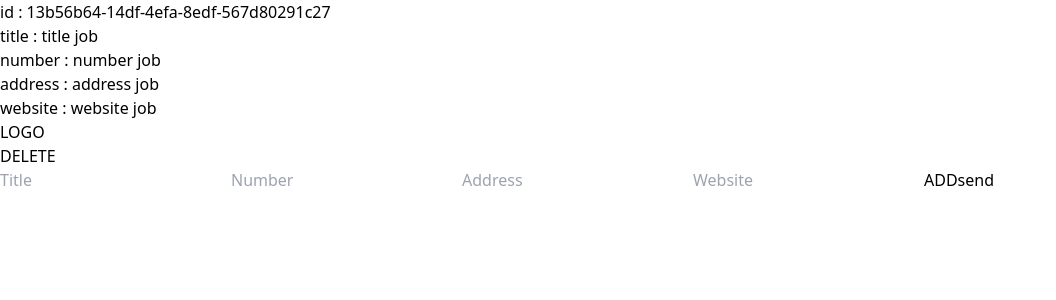
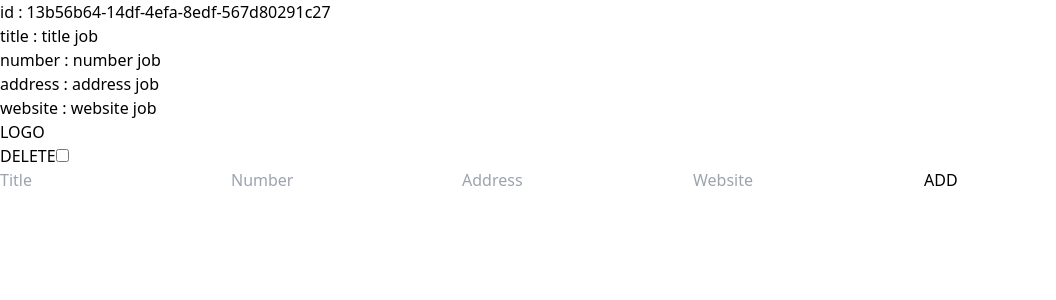
Before and after one commit to armiiiiiin/vite-project, a React (Vite) app: page / in a window 1280 px wide. Shown: the top 300 px of the page, without its empty margins (0-1056 px from the left). Built offline with nearby package versions, Linux system fonts and the light colour scheme.

Commit message:
made toggel vip

```diff
--- a/src/Businescard.jsx
+++ b/src/Businescard.jsx
@@ -15,71 +15,57 @@ export default function Businescard() {
             number : 'number job',
             address : 'address job',
             website : 'website job',
+            vip : false,
         },
 
     ])
 
-    // const [titleinput , settitleinput ] = useState('')
-    // const titleonchangehanler = (e)=>{
-    //     settitleinput(e.target.value)
-    // }
+    const [titleinput , settitleinput ] = useState('')
+    const titleonchangehanler = (e)=>{
+        settitleinput(e.target.value)
+    }
 
-    // const [numberinput , setnumberinput ] = useState('')
-    // const numberonchangehanler = (e)=>{
-    //     setnumberinput(e.target.value)
-    // }
+    const [numberinput , setnumberinput ] = useState('')
+    const numberonchangehanler = (e)=>{
+        setnumberinput(e.target.value)
+    }
 
 
-    // const [addressinput , setaddressinput ] = useState('')
-    // const addressonchangehanler = (e)=>{
-    //     setaddressinput(e.target.value)
-    // }
+    const [addressinput , setaddressinput ] = useState('')
+    const addressonchangehanler = (e)=>{
+        setaddressinput(e.target.value)
+    }
 
 
-    // const [websiteinput , setwebsiteinput ] = useState('')
-    // const websiteonchangehanler = (e)=>{
-    //     setwebsiteinput(e.target.value)
-    // }
+    const [websiteinput , setwebsiteinput ] = useState('')
+    const websiteonchangehanler = (e)=>{
+        setwebsiteinput(e.target.value)
+    }
 
 
 
-    // const onkeydownhanler = (()=>{
+    const onkeydownhanler = (()=>{
 
-    //     if(
-    //         titleinput != '' &&  numberinput != '' && addressinput != '' && websiteinput != ''
-    //     ){
-    //         setdata([
-    //             ...data,
-    //             {
-    //                 id : uuidv4(),
-    //                 title : titleinput ,
-    //                 number : numberinput,
-    //                 address : addressinput,
-    //                 website : websiteinput,
-    //             }
-    //         ]),
+        if(
+            titleinput != '' &&  numberinput != '' && addressinput != '' && websiteinput != ''
+        ){
+            setdata([
+                ...data,
+                {
+                    id : uuidv4(),
+                    title : titleinput ,
+                    number : numberinput,
+                    address : addressinput,
+                    website : websiteinput,
+                    vip : false,
+                }
+            ]),
 
-    //         settitleinput ('')
-    //         setnumberinput ('')
-    //         setaddressinput ('')
-    //         setwebsiteinput ('')
-    //     }
-
-
-    // })
-
-
-    const onkeydownhanlerInForm = ((inputeData)=>{
-        setdata([
-                        ...data,
-                        {
-                            id : uuidv4(),
-                            title : inputeData.title ,
-                            number : inputeData.number,
-                            address : inputeData.address,
-                            website : inputeData.website,
-                           }
-                    ])
+            settitleinput ('')
+            setnumberinput ('')
+            setaddressinput ('')
+            setwebsiteinput ('')
+        }
 
 
     })
@@ -87,7 +73,9 @@ export default function Businescard() {
 
 
 
-    //delete handler
+
+
+    //delete hanler
     const ondeletehanler = (i)=>{
             let newdata = data.filter((e)=>{
                 // console.log(e.id)
@@ -99,6 +87,24 @@ export default function Businescard() {
     }
 
 
+    //vip hanler
+    const viphanler = (i)=>{
+      // console.log(i.vip , i)
+      let newdata1 = data.map((e)=>{
+        if(i.id === e.id){
+          e.vip =! e.vip
+          console.log(e.vip)
+        }
+        return e
+      })
+
+      setdata(newdata1)
+    }
+
+
+
+
+
   return (
 
 
@@ -108,21 +114,19 @@ export default function Businescard() {
 
 
       <div className="border w-3/4 h-auto p-5 m-5 ">
-        <ListBusinescard data={data} ondeletehanler={ondeletehanler} />
+        <ListBusinescard data={data} ondeletehanler={ondeletehanler}  viphanler={viphanler} />
       </div>
 
 
 
+
         <div className="flex flex-col  border w-1/4 h-screen p-5 m-5">
-
-        {/* <div className="flex flex-col  border w-1/4 h-screen p-5 m-5">      */}
-            {/* <input value={titleinput} placeholder='Title' onChange={titleonchangehanler} className='m-1' type="text" />
+            <input value={titleinput} placeholder='Title' onChange={titleonchangehanler} className='m-1' type="text" />
             <input value={numberinput} placeholder='Number' onChange={numberonchangehanler} className='m-1' type="text" />
             <input value={addressinput} placeholder='Address' onChange={addressonchangehanler} className='m-1' type="text" />
             <input value={websiteinput} placeholder='Website' onChange={websiteonchangehanler} className='m-1' type="text" />
-            <button onClick={onkeydownhanler}  className='border m-2'>ADD</button> */}
+            <button onClick={onkeydownhanler}  className='border m-2'>ADD</button>
 
-            <Form  onkeydownhanlerInForm={onkeydownhanlerInForm} />
         </div>
 
 
--- a/src/component/businescard/DeleteCard.jsx
+++ b/src/component/businescard/DeleteCard.jsx
@@ -8,5 +8,6 @@ export default function DeleteCard({onClick}) {
 
     <button onClick={onClick} >DELETE</button>
 
+
   )
 }
--- a/src/component/businescard/ItemBusinescard.jsx
+++ b/src/component/businescard/ItemBusinescard.jsx
@@ -2,16 +2,16 @@ import React from 'react'
 import Delete from './DeleteCard'
 import DeleteCard from './DeleteCard'
 
-export default function ItemBusinescard({ i , ondeletehanler}) {
+export default function ItemBusinescard({ i , ondeletehanler , viphanler }) {
 
 
   return (
 
-    <div className='flex flex-col w-full'>
+    <div className='flex flex-col w-1/3'>
 
       <div>
 
-        <div className='flex justify-between p-2 m-2 border w-2/5 h-auto '>
+        <div className='flex justify-between p-2 m-2 border w-full h-auto '>
 
           <div className='w-2/3 uppercase'>
             <h3>id : {i.id}</h3>
@@ -32,11 +32,13 @@ export default function ItemBusinescard({ i , ondeletehanler}) {
       </div>
 
 
-      <div>
+      <div className='flex justify-between'>
         <DeleteCard  onClick={()=>{ondeletehanler(i)}} />
+        <input type="checkbox" checked={i?.vip} onChange={()=>{viphanler(i)}} />
       </div>
 
     </div>
 
+
   )
 }
--- a/src/component/businescard/ListBusinescard.jsx
+++ b/src/component/businescard/ListBusinescard.jsx
@@ -1,16 +1,17 @@
 import React from 'react'
 import ItemBusinescard from './ItemBusinescard'
 
-export default function ListBusinescard({data , ondeletehanler}) {
+export default function ListBusinescard({data , ondeletehanler , viphanler}) {
 
 
     return (
         <div className='flex flex-wrap'>
 
-            {data.map((i)=><ItemBusinescard i={i}  ondeletehanler={ondeletehanler} /> )}
+            {data.map((i)=><ItemBusinescard i={i}  ondeletehanler={ondeletehanler} viphanler={viphanler} /> )}
 
         </div>
 
 
+
   )
 }
```
